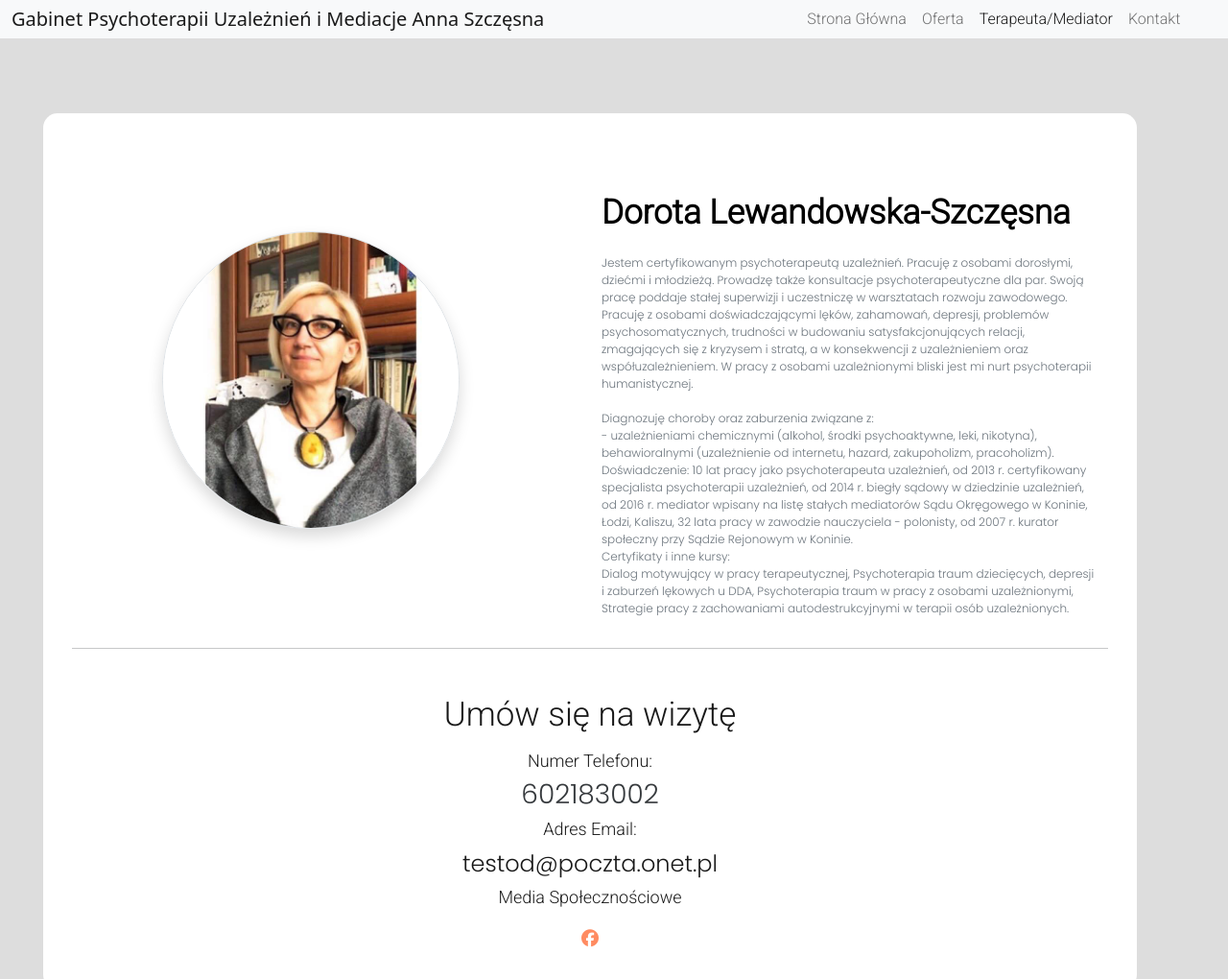
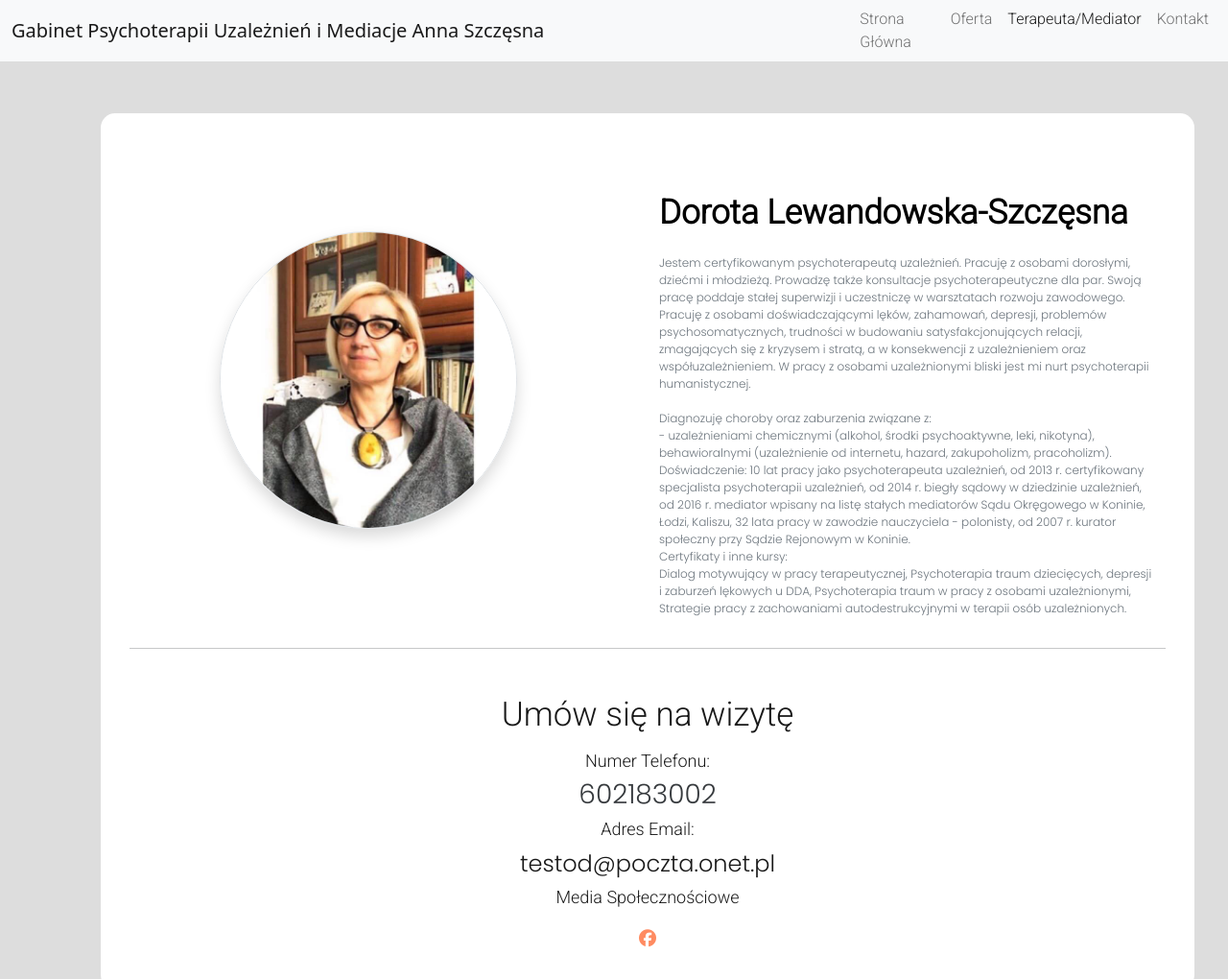
Before and after one commit to zszczesna/Gabinet, a plain HTML site: page about.html in a window 1280 px wide. Shown: the top 1020 px of the page at 96% size. Drawn offline with nearby package versions, Linux system fonts and the light colour scheme.

Commit message:
changed padding in box-about and navbat-nav

```diff
--- a/src/style.css
+++ b/src/style.css
@@ -1,5 +1,5 @@
 .navbar-nav {
-  padding-left: 250px;
+  padding-left: 305px;
   font-family: "Roboto", sans-serif;
 }
 
@@ -37,7 +37,7 @@ body,
 }
 
 .box-about {
-  margin: -110px 25px;
+  margin: -110px 85px;
   padding: 30px;
 }
 
```
